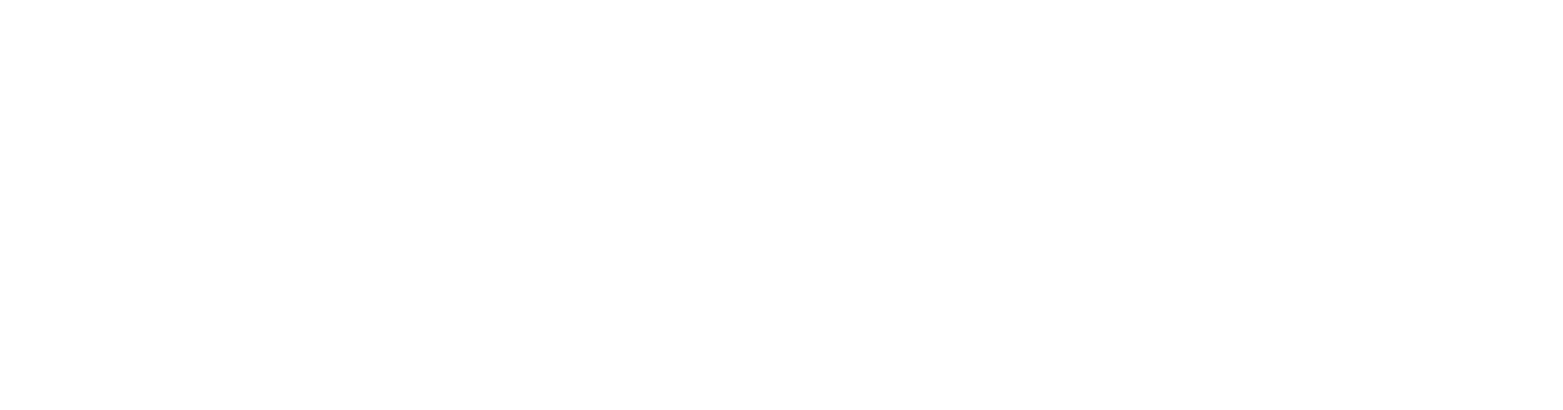
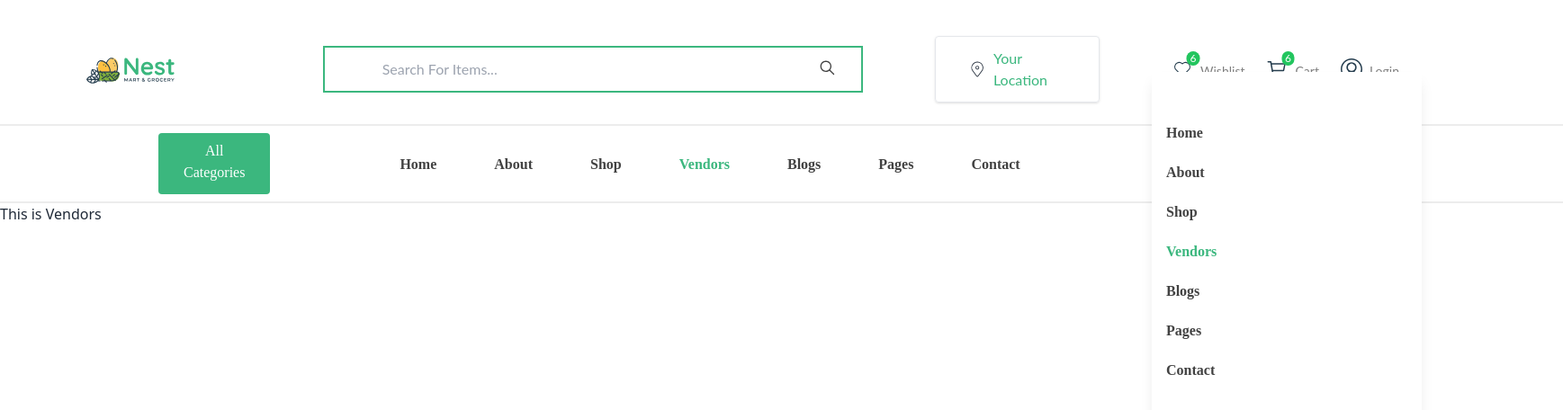
Before and after one commit to emonkhan500/E-Mart-Client, a React (Vite) app: page /vendors in a window 1280 px wide. Before the commit this address had no page. Shown: the top 456 px of the page at 90% size, 1737 px wide, since content can reach past the window. Built offline with nearby package versions, Linux system fonts and the light colour scheme.

Commit message:
pages connected navliks

```diff
--- a/src/Pages/Vendors.jsx
+++ b/src/Pages/Vendors.jsx
@@ -3,7 +3,7 @@
 const Vendors = () => {
     return (
         <div>
-
+            <h1>This is Vendors</h1>
         </div>
     );
 };
```
Also changed, not shown: src/Route.jsx (+28 -2 lines).
